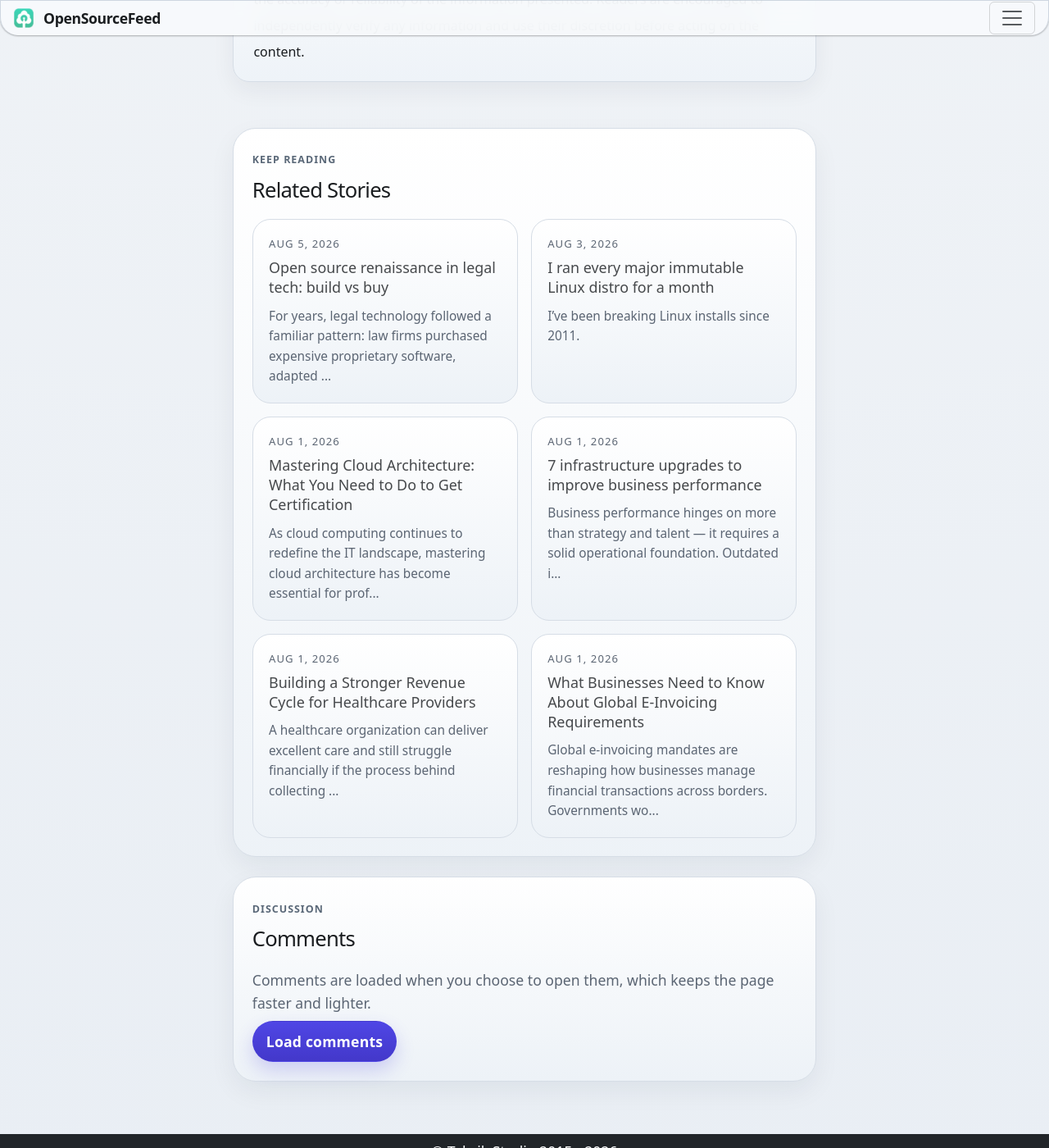
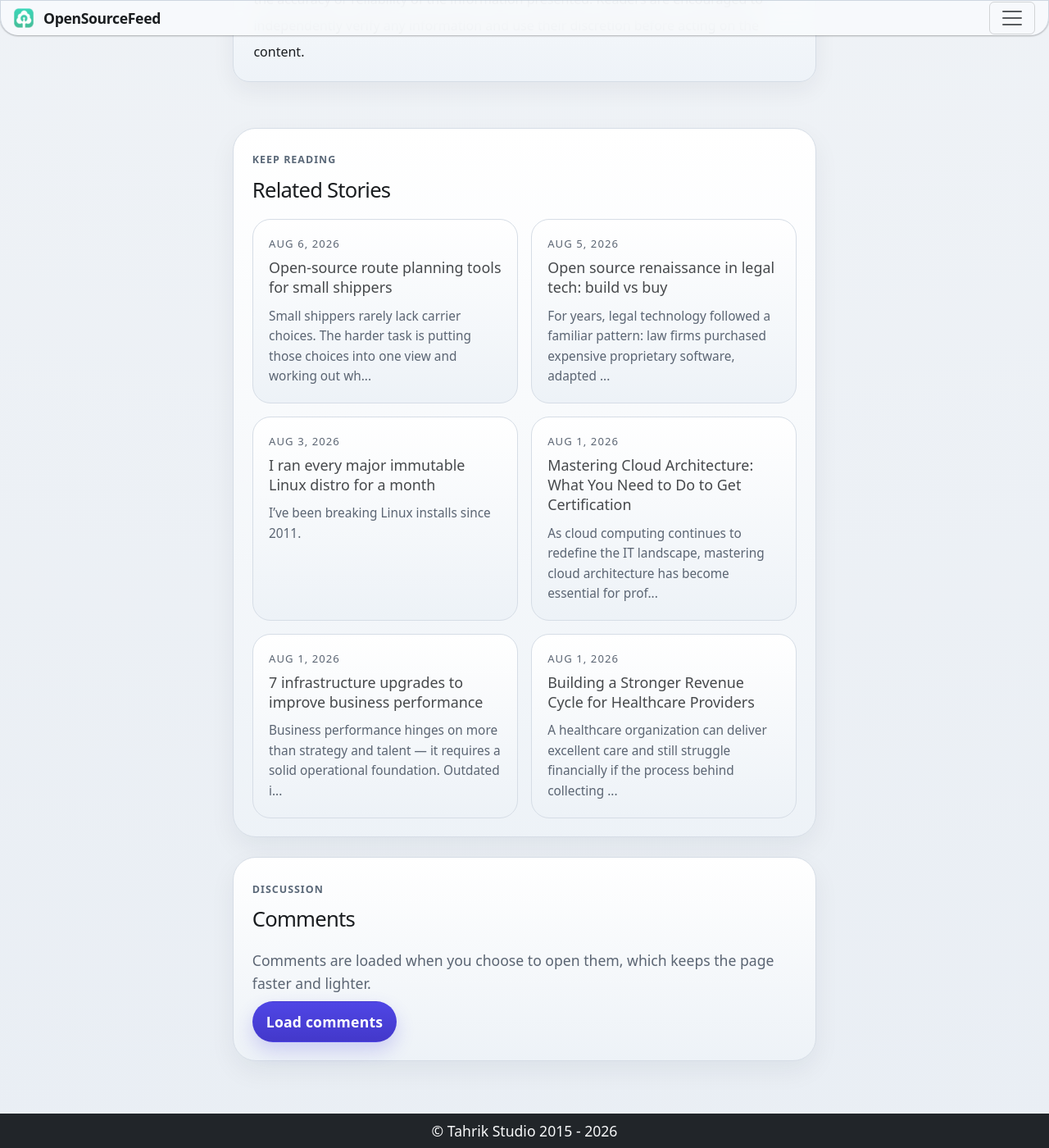
Before and after one commit to opensourcefeed/insights, a Jekyll site: the page built from _posts/2026-07-24-qyrax-nvme-vps-review.md, in a window 1280 px wide and 1400 px high, scrolled down 2565 px. Shown: the whole window at 82% size. Built offline with Jekyll 4.4.1, drawn with Linux system fonts in a browser that asks for light colours.

Commit message:
Open source route planning

```diff
--- a/_layouts/post.html
+++ b/_layouts/post.html
@@ -114,9 +114,32 @@ layout: default
           <span class="eyebrow">Keep Reading</span>
           <h2>Related Stories</h2>
         </div>
-        {% if site.related_posts %}
+        {% assign related_posts = "" | split: "" %}
+        {% for post in site.posts %}
+          {% if post.url == page.url %}
+            {% continue %}
+          {% endif %}
+          {% assign shared_categories = post.categories | intersection: page.categories %}
+          {% if shared_categories.size > 0 %}
+            {% assign related_posts = related_posts | push: post %}
+          {% endif %}
+        {% endfor %}
+
+        {% if related_posts.size < 6 %}
+          {% for post in site.posts %}
+            {% if post.url == page.url or related_posts contains post %}
+              {% continue %}
+            {% endif %}
+            {% assign related_posts = related_posts | push: post %}
+            {% if related_posts.size >= 6 %}
+              {% break %}
+            {% endif %}
+          {% endfor %}
+        {% endif %}
+
+        {% if related_posts.size > 0 %}
         <div class="related-grid">
-          {% for post in site.related_posts limit:6 %}
+          {% for post in related_posts limit:6 %}
           <article class="related-card">
             <div class="related-card-body">
               <p class="related-date">{{ post.date | date: "%b %-d, %Y" }}</p>
--- /dev/null
+++ b/_posts/2026-08-06-open-source-route-planning-freight.md
@@ -0,0 +1,70 @@
+---
+layout: post
+title: "Open-source route planning tools for small shippers"
+categories: [open-source, tools]
+tags: [route-planning, open-source, freight, logistics, openstreetmap, self-hosted, shipping, carrier-comparison]
+description: "How small shippers can use open-source routing engines to compare freight options, reduce spreadsheet dependency, and keep operational data in-house."
+image: /insights/assets/images/post-images/open-source-route-planning-small-shippers.webp
+---
+
+**Small** shippers rarely lack carrier choices. The harder task is putting those choices into one view and working out which route fits the shipment, delivery window and budget. Quotes may arrive in different formats, while distances, border crossings and handling stages still need to be checked separately.
+
+Open-source route planning tools give smaller businesses a way to build part of that comparison process themselves. They can calculate road routes and, in a self-hosted setup, keep routing data on infrastructure controlled by the business. The restrictions they can apply depend on the engine and available map data. They do not replace freight rates, customs knowledge or carrier relationships, but they can make the early planning stage less dependent on disconnected spreadsheets.
+
+## What open-source routing tools can compare
+
+An open-source routing engine starts with the physical journey. It calculates a route between two or more points using [map data](https://www.data.gov.uk/dataset/8321e63d-35ac-498e-acb7-f645ef1658f6/openstreetmap2), road access rules and the vehicle profile supplied by the user. Some engines also allow custom data sources, offline deployment and routing profiles for delivery vehicles or trucks.
+
+![Open-source route planning tools helping small shippers compare freight options](/insights/assets/images/post-images/open-source-route-planning-small-shippers.webp)
+
+For a small shipper, this creates a consistent basis for comparing possible routes. The business can review distance, estimated driving time, border locations and access restrictions without entering each journey into a separate consumer map. With a configurable engine, a developer can assign different weights or penalties to road segments, allowing the system to prefer or avoid certain roads according to the rules set by the business.
+
+That comparison still concerns routes, not complete carrier offers. A routing engine does not know what each carrier will charge next Tuesday, whether space remains on a sailing or which surcharge applies to a particular consignment. Those details must come from another data source.
+
+## Where freight data has to enter the system
+
+To compare carriers, the business needs to connect its routing layer with current service and pricing data. Depending on what carriers provide, this might arrive from an API, a scheduled file, a booking portal export or an internal table maintained by the shipping team.
+
+Outdated or incomplete inputs quickly weaken the comparison. A tool can place three services side by side, but it cannot correct an expired fuel surcharge or notice that a quote excludes customs clearance unless those details have been recorded properly. Transit times also need context. A road journey that appears faster on the map may become slower once terminal cut-off times, ferry schedules or driver restrictions are added.
+
+Once a shipment crosses borders, involves more than one transport mode or requires customs paperwork, small shippers often need [international shipping specialists](https://baxterfreight.com/) to select the right service, coordinate documentation and manage the handovers between carriers. The software can organise route and cost data, but freight expertise is still needed to turn those options into a workable booking.
+
+This distinction matters in European logistics. A shipment between the UK and mainland Europe may involve customs declarations, a ferry or rail connection, local collection and final delivery. The cheapest mapped route does not automatically produce the lowest final cost.
+
+## How carrier comparison works in practice
+
+A useful comparison starts with a small number of fields. The tool needs the collection point, delivery point, weight, dimensions, vehicle requirements and delivery deadline. From there, the routing engine can calculate the road element and return a consistent distance and time estimate.
+
+Carrier data then adds the commercial layer. One service might offer a lower base rate but require delivery to a terminal. Another may cost more but collect directly from the shipper. A third may use groupage, which suits smaller consignments but may follow a fixed departure schedule.
+
+The comparison should separate these differences rather than collapse them into one price. A shipper needs to see the base charge, expected transit time, collection method, customs responsibility and any known surcharges or additional handling costs. Without those fields, the lowest figure can look attractive while hiding work or charges that appear later.
+
+Starting with one regular lane makes the setup easier to test. The business can compare the system's output with recent bookings and identify where the data model is too simple. A route between the same warehouse and customer gives the team a stable case before it adds more countries, carriers or transport modes.
+
+## What open source changes for the business
+
+The strongest argument for open source is control. A self-hosted routing engine keeps the configuration, route logic and operational data within an environment chosen by the business. The team can inspect the code, change the weighting rules and connect the tool to other systems without waiting for a vendor to add a feature.
+
+A shipper could give extra weight to vehicle restrictions, exclude roads unsuitable for a particular load or mark routes that regularly create delays. The same system could feed route data into a warehouse platform, booking interface or internal dashboard.
+
+[Open-source products](https://technology.blog.gov.uk/2026/05/27/adopting-open-source-in-local-government/) do not remove operating costs. The business still pays for hosting, development, monitoring and maintenance, while some map feeds, carrier APIs or commercial datasets may carry additional charges. Spending shifts away from a fixed software licence and towards the infrastructure and technical work needed to run the chosen setup.
+
+That trade-off suits businesses that want control over a repeated process. It is less attractive when the team has no technical support or only compares a few shipments each month.
+
+## What setup and maintenance require
+
+A working system needs more than installing a routing engine. Someone must prepare the map data, configure vehicle profiles, build the interface and decide how carrier information enters the comparison. Authentication, backups and [access permissions](https://dataingovernment.blog.gov.uk/2026/02/27/securing-personal-data-across-government/) also need attention when the tool contains shipment or customer data.
+
+Carrier connections create another maintenance task. APIs change, credentials expire and service names are updated. A file import that works today may fail after a carrier changes its column structure. These issues are manageable, but the business needs clear ownership of them.
+
+Open-source projects usually provide repositories, documentation and issue trackers. Those resources help developers understand the software, but they do not replace internal responsibility. The shipping team still needs to check whether the output reflects current services and real operating conditions.
+
+For this reason, the best first version is often narrow. One route engine, one or two recurring lanes and a limited set of carrier fields will reveal whether the idea saves time. Building a complete international freight forwarding platform before testing the data usually creates more work than value.
+
+## When an open-source setup makes sense
+
+An open-source approach is most useful when a shipper repeats the same comparison often enough to justify technical ownership. Regular movements across several carriers, changing delivery constraints and a need to retain operational data all strengthen the case.
+
+It makes less sense when shipments are occasional, routes change constantly or the business depends heavily on advice from freight partners. In those situations, the cost of maintaining software may exceed the time saved during comparison.
+
+Route planning tools are useful because they make one part of the decision visible. They calculate and organise options in a repeatable way. The final choice still depends on live rates, capacity, customs requirements and the realities of moving freight across borders. For small shippers, the strongest setup combines open-source technology with reliable commercial data and experienced judgement.
```
Also changed, not shown: assets/images/post-images/open-source-route-planning-small-shippers.webp (added).
